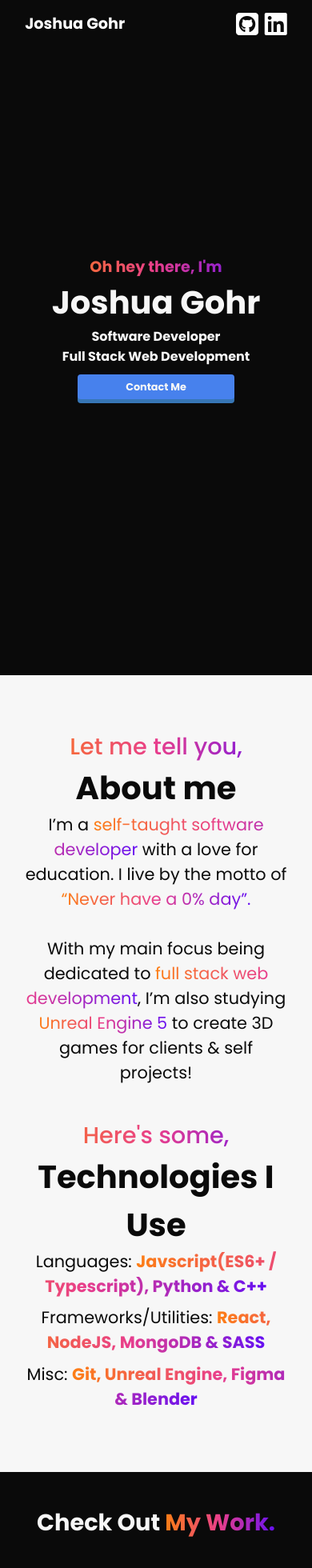
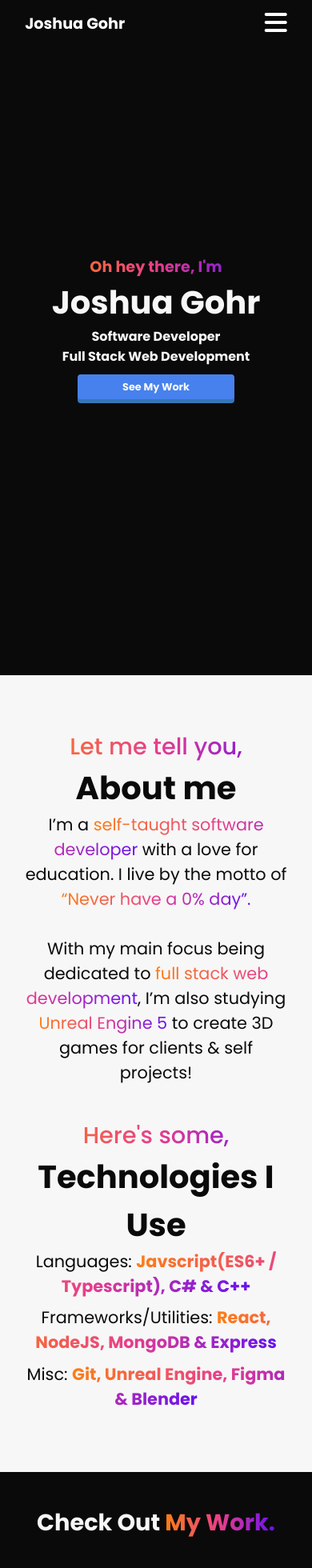
Before and after one commit to JGohr/Portfolio, a React (Create React App) app: page / in a window 390 px wide. Shown: the top 1960 px of the page at 80% size. Built offline with nearby package versions, Linux system fonts and the light colour scheme.

Commit message:
Added mobile hamburger nav for github and linkedin profiles

```diff
--- a/src/Components/About.js
+++ b/src/Components/About.js
@@ -37,13 +37,13 @@ const About = () => {
 					<p className='Tech-list'>
 						Languages:{' '}
 						<span className='bold'>
-							Javscript(ES6+ / Typescript), Python & C++
+							Javscript(ES6+ / Typescript), C# & C++
 						</span>
 					</p>
 					<p className='Tech-list'>
 						Frameworks/Utilities:{' '}
 						<span className='bold'>
-							React, NodeJS, MongoDB & SASS
+							React, NodeJS, MongoDB & Express
 						</span>
 					</p>
 					<p className='Tech-list'>
--- a/src/Components/Header.js
+++ b/src/Components/Header.js
@@ -1,12 +1,42 @@
 import '../Styles/Header.css';
 import { Link } from 'react-scroll';
+import { useEffect } from 'react';
 
 const Header = () => {
+	function showSocials() {
+		const icons = document.querySelectorAll(".menu > a > i[id^='social']");
+		icons.forEach((icon) => {
+			icon.classList.toggle('hidden');
+			icon.classList.toggle('show');
+		});
+	}
+
+	useEffect(() => {
+		document
+			.getElementById('Hamburger-icon')
+			.addEventListener('click', showSocials);
+	}, []);
+
 	return (
 		<div className='Header'>
 			<Link to='app' smooth={true}>
 				<p id='Header-logo'>Joshua Gohr</p>
 			</Link>
+			<div className='menu'>
+				<a href='https://github.com/JGohr'>
+					<i
+						id='social-github'
+						className='fa-brands fa-square-github fa-inverse hidden'
+					></i>
+				</a>
+				<a href='https://www.linkedin.com/in/joshua-g-36bb3213b/'>
+					<i
+						id='social-linkedin'
+						className='fa-brands fa-linkedin fa-inverse hidden'
+					></i>
+				</a>
+				<i id='Hamburger-icon' className='fa-solid fa-bars'></i>
+			</div>
 			<div className='Header-icons'>
 				<Link to='contact' smooth={true}>
 					<p id='Header-contact'>Contact Me</p>
--- a/src/Components/Landing.js
+++ b/src/Components/Landing.js
@@ -39,8 +39,8 @@ const Landing = () => {
 					<br />
 					Full Stack Web Development
 				</p>
-				<Link to='contact' smooth={true}>
-					<button id='Landing-button'>Contact Me</button>
+				<Link to='projects' smooth={true}>
+					<button id='Landing-button'>See My Work</button>
 				</Link>
 			</div>
 			<div className='Landing-img'>
--- a/src/Styles/Contact.css
+++ b/src/Styles/Contact.css
@@ -174,7 +174,7 @@
     }
 }
 
-@media all and (max-width: 505px)
+@media all and (max-width: 700px)
 {
     #Contact-email > i
     {
--- a/src/Styles/Header.css
+++ b/src/Styles/Header.css
@@ -41,7 +41,7 @@
     transition: ease-in 0.1s;
 }
 
-.Header-icons > a > i:hover
+.Header-icons > a > i:hover, #Header-contact:hover
 {
     background-clip: text;
     background-image: var(--gradient);
@@ -57,8 +57,73 @@
     cursor: pointer;
 }
 
-@media all and (max-width: 502px)
+#Hamburger-icon
 {
+    display: none;
+    color: white;
+    font-size: 2rem;
+    border: none;
+    cursor: pointer;
+}
+
+.menu
+{
+    visibility: hidden;
+}
+
+.menu > a > .hidden
+{
+    visibility: hidden;
+}
+
+#social-github
+{
+    position: absolute;
+}
+
+.menu > a > #social-github.show
+{
+    transform: translateX(-60px);
+}
+
+#social-linkedin
+{
+    position: absolute;
+}
+
+.menu > a > #social-linkedin.show
+{
+    transform: translateY(60px);
+}
+
+.menu > a > .fa-brands
+{
+    transition: all 0.3s ease-in-out;
+}
+
+.menu:nth-child(1), .menu:nth-child(2)
+{
+    font-size: 2rem;
+    color: white;
+}
+
+@media all and (max-width: 700px)
+{
+    .Header-icons
+    {
+        display: none;
+    }
+
+    .menu
+    {
+        visibility: visible;
+    }
+
+    #Hamburger-icon
+    {
+        display: inline;
+    }
+
     #Header-logo
     {
         font-size: 1.2rem;
--- a/src/Styles/Landing.css
+++ b/src/Styles/Landing.css
@@ -108,7 +108,7 @@
     }
 }
 
-@media all and (max-width: 709px) {
+@media all and (max-width: 700px) {
     #Landing-para
     {
         font-size: 1.2rem;
```
